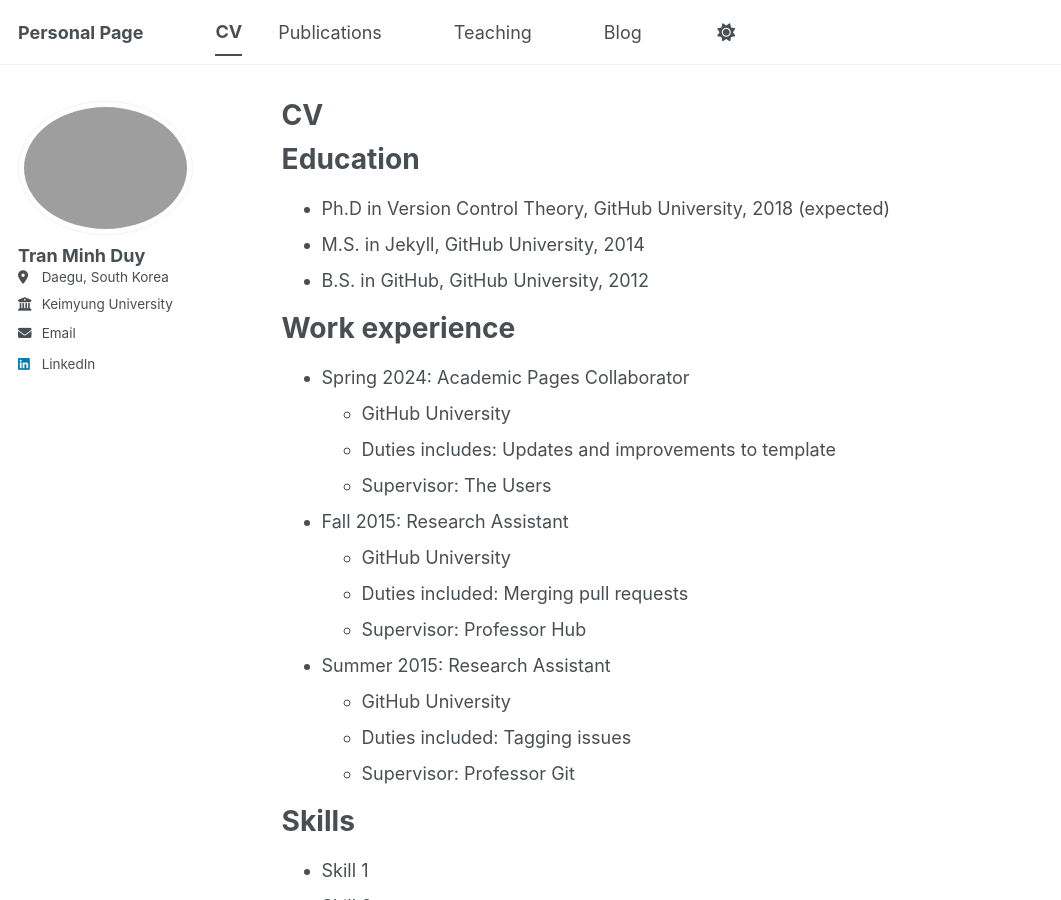
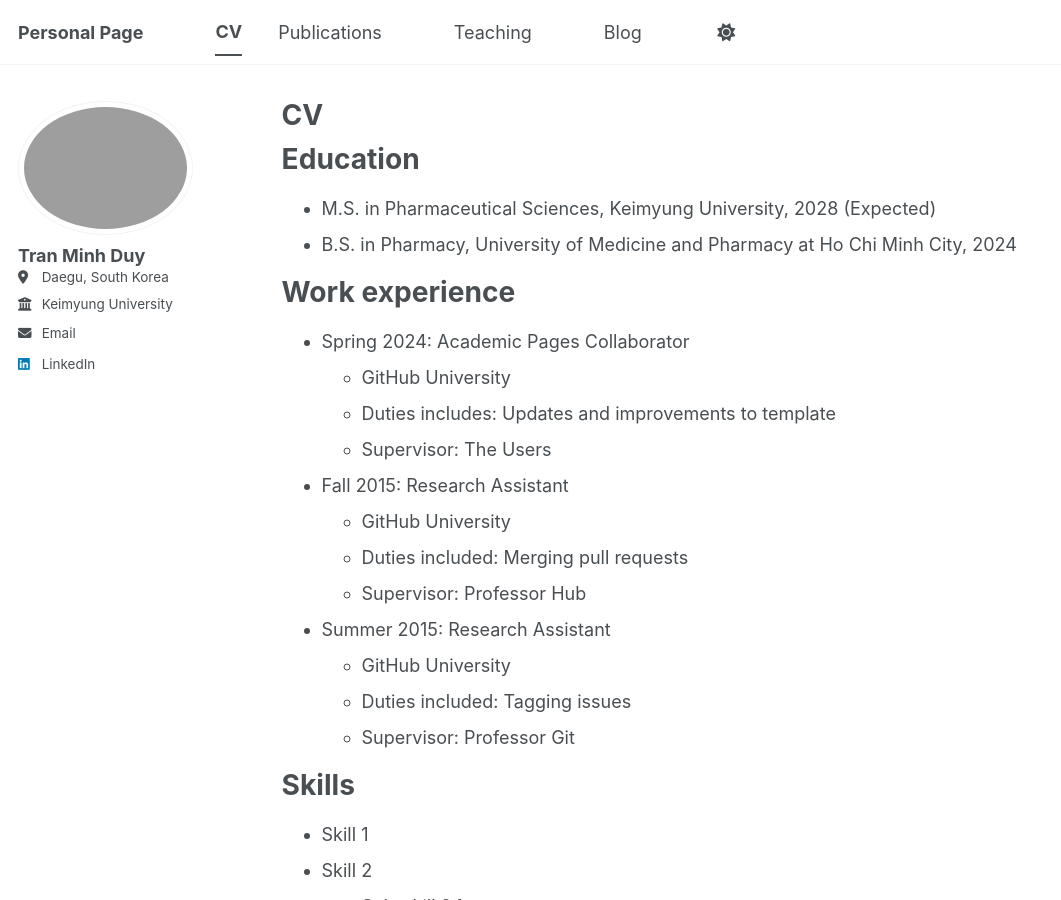
Before and after one commit to tranminhduy-git/tmduy.github.io, a Jekyll site: the page built from _pages/cv.md, in a window 1280 px wide and 900 px high. Shown: the whole window, without its empty margins (0-1061 px from the left). Built offline with Jekyll 4.4.1, drawn with Linux system fonts in a browser that asks for light colours; a script bundle is joined from its source files by our own code; library files that are not in the unit come from our copies.

Commit message:
Update cv.md

```diff
--- a/_pages/cv.md
+++ b/_pages/cv.md
@@ -11,9 +11,8 @@ redirect_from:
 
 Education
 ======
-* Ph.D in Version Control Theory, GitHub University, 2018 (expected)
-* M.S. in Jekyll, GitHub University, 2014
-* B.S. in GitHub, GitHub University, 2012
+* M.S. in Pharmaceutical Sciences, Keimyung University, 2028 (Expected)
+* B.S. in Pharmacy, University of Medicine and Pharmacy at Ho Chi Minh City, 2024
 
 Work experience
 ======
```
